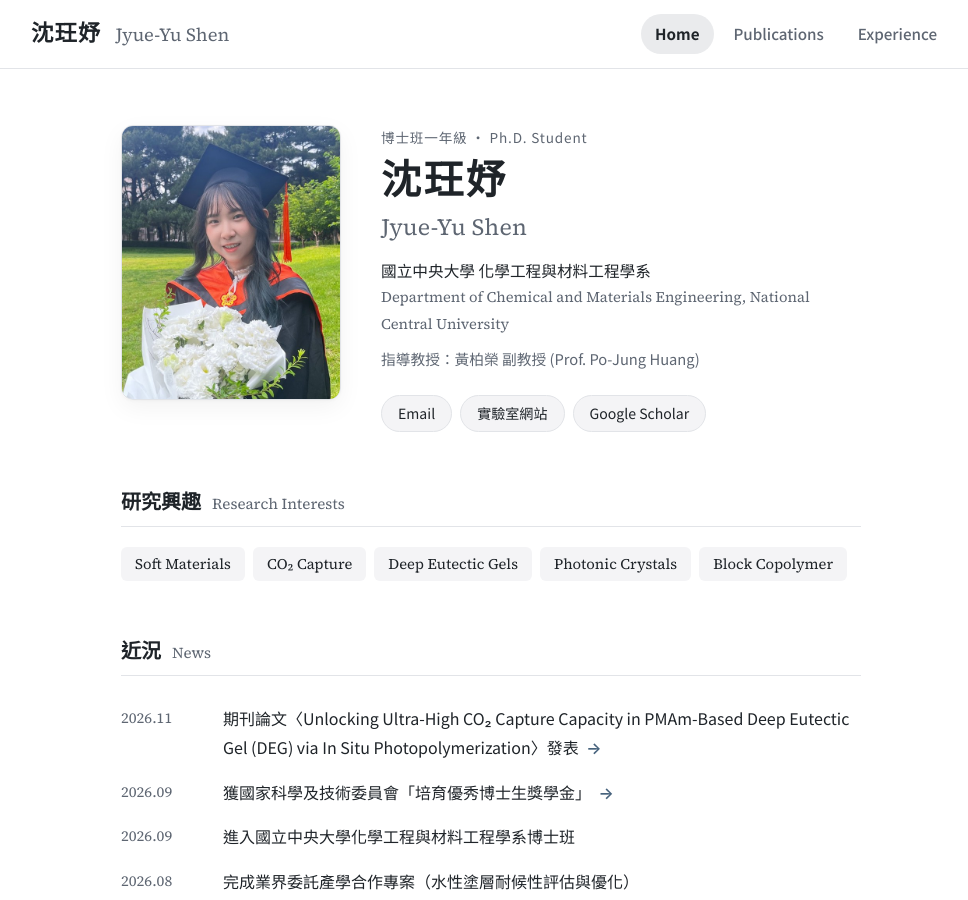
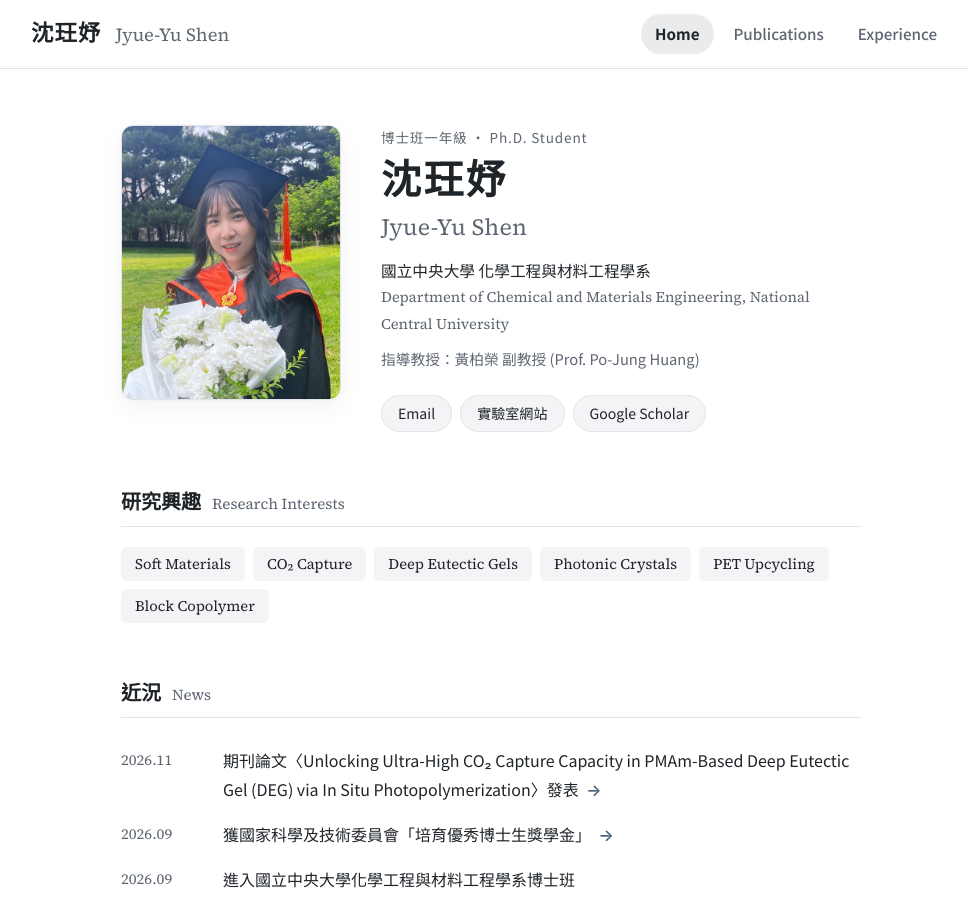
Before and after one commit to jyshenkk/jyshenkk.github.io, a Jekyll site: the page built from index.html, in a window 1280 px wide and 900 px high. Shown: the whole window, without its empty margins (149-1117 px from the left). Built offline with Jekyll 4.4.1, drawn with Linux system fonts in a browser that asks for light colours.

Commit message:
Add PET Upcycling to research interests before Block Copolymer

```diff
--- a/_data/profile.yml
+++ b/_data/profile.yml
@@ -18,6 +18,7 @@ interests:
   - CO₂ Capture
   - Deep Eutectic Gels
   - Photonic Crystals
+  - PET Upcycling
   - Block Copolymer
 
 email: jyshenkk@gmail.com
```
